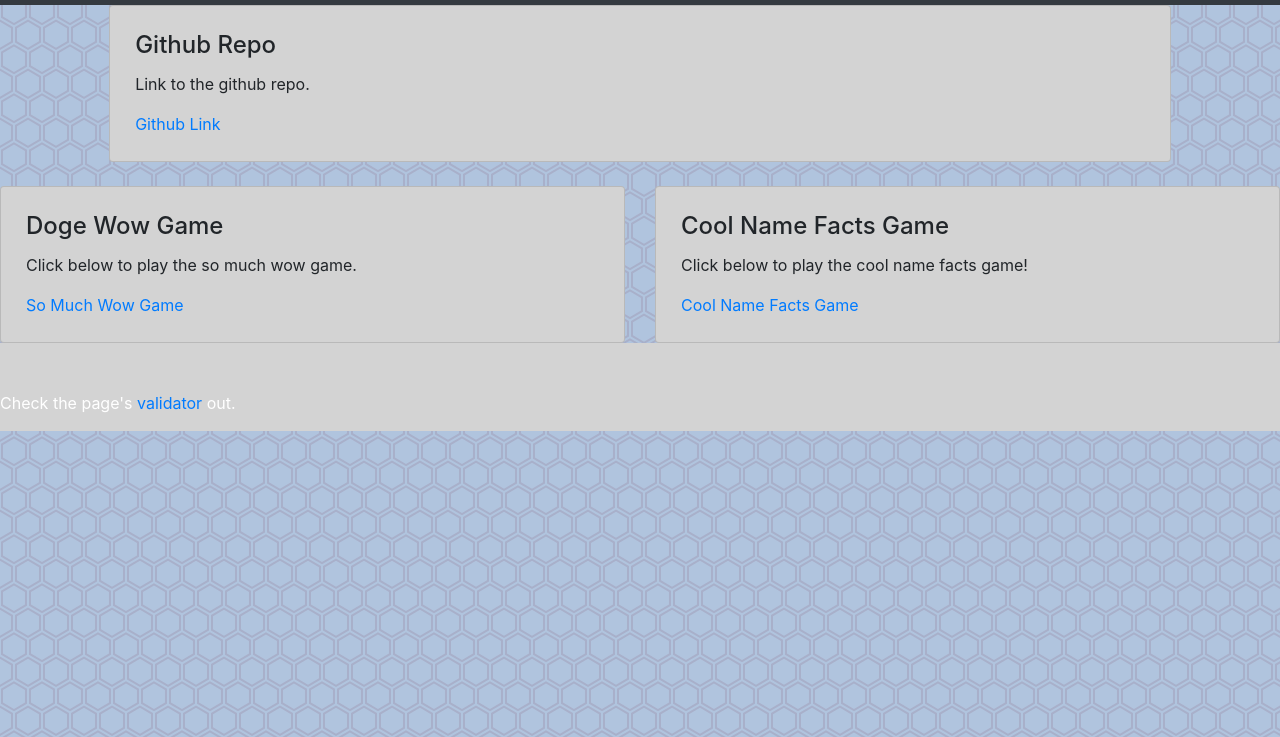
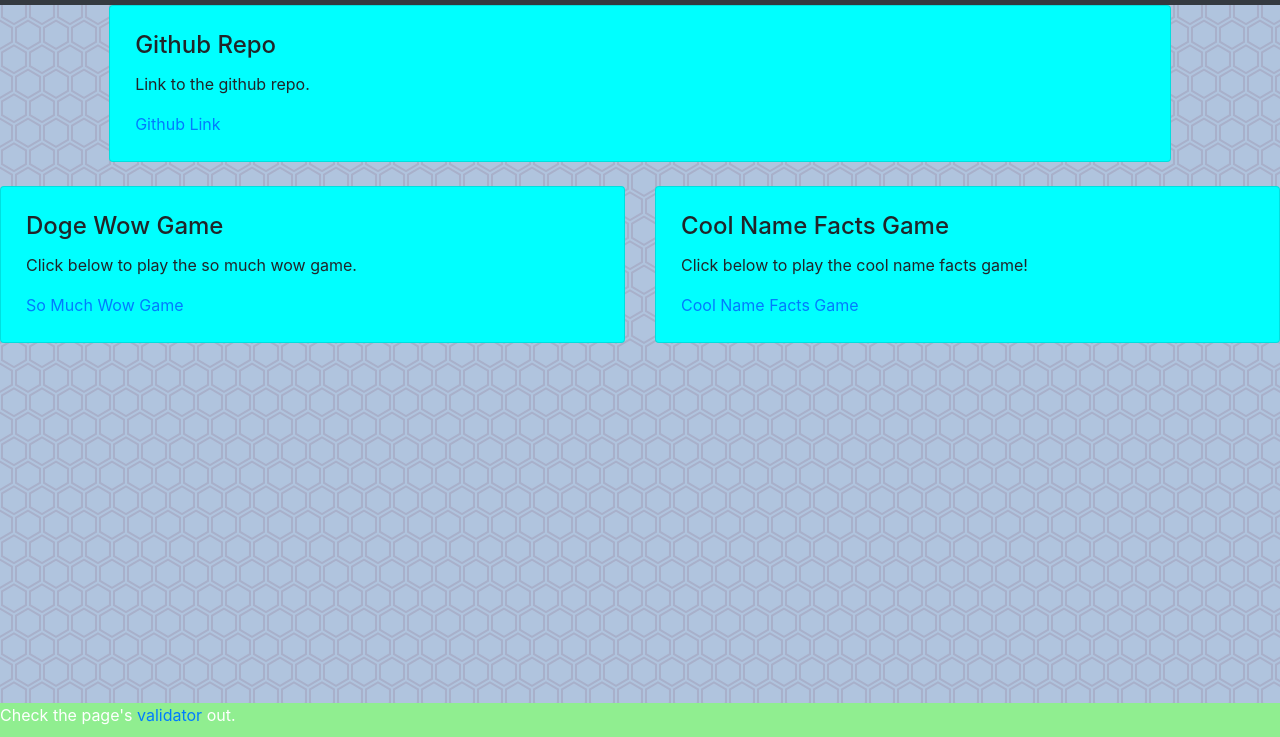
Before and after one commit to lterwilliger/miniature-parakeet-lab-echo, a plain HTML site: page index.html in a window 1280 px wide. Shown: the part 63-800 px from the top of the page. Drawn offline with nearby package versions, Linux system fonts and the light colour scheme.

Commit message:
Add files via upload

```diff
--- a/styles/style.css
+++ b/styles/style.css
@@ -13,7 +13,7 @@
  .card{
   .mx-auto;
   padding: 5px;
-  background-color: lightgray;
+  background-color: aqua;
 
 }
 .footer{
@@ -21,7 +21,7 @@
   left:0;
   right:0;
   width:100%;
-  background-color: lightgray;
+  background-color: lightgreen;
   color:white;
   text-align: justify;
 }
```
Also changed, not shown: index.html (+9 -2 lines).
